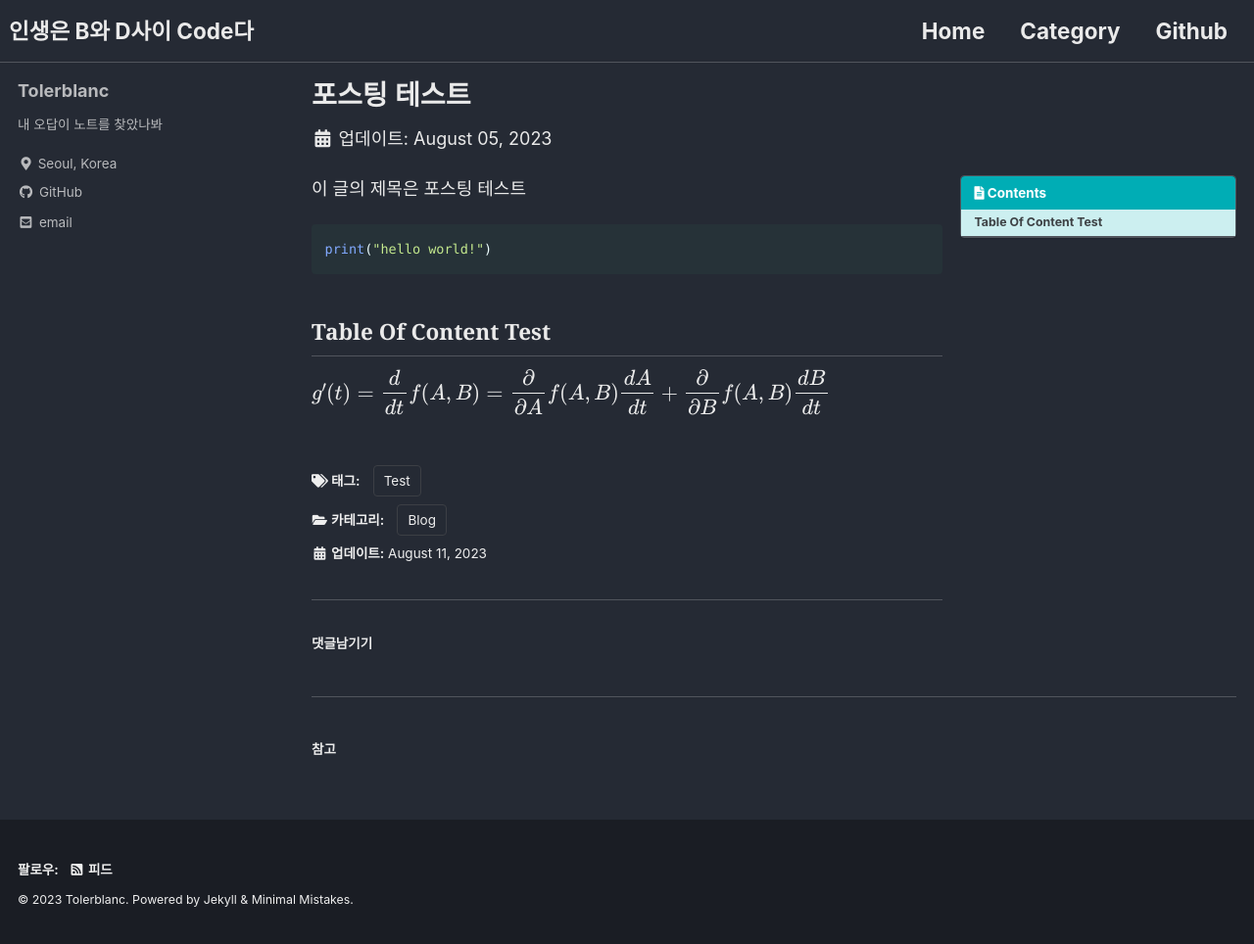
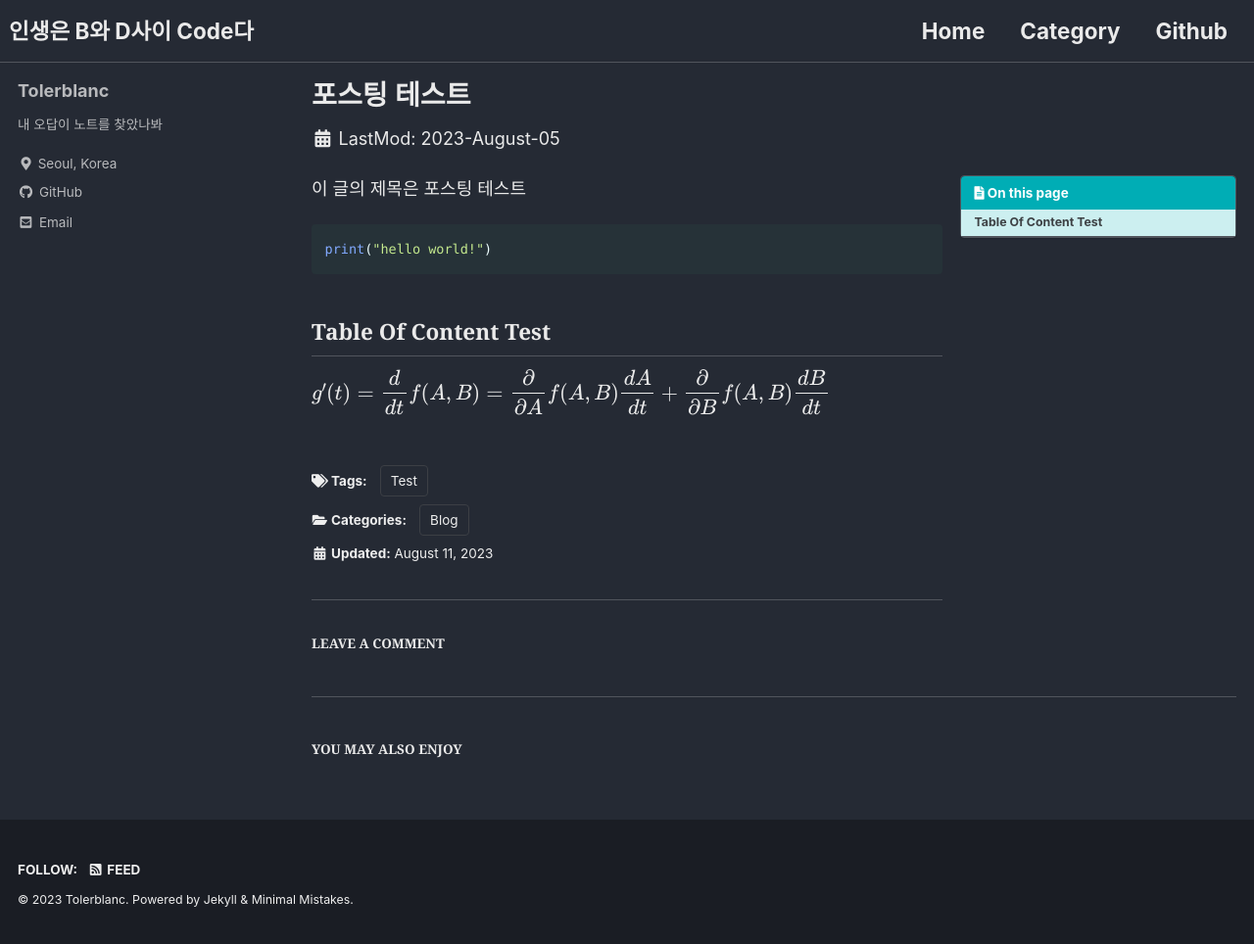
Before and after one commit to Tolerblanc/Tolerblanc.github.io, a Jekyll site: the page built from _posts/2023-08-05-test-post.md, in a window 1280 px wide. Shown: the whole page at 98% size. Built offline with Jekyll 4.4.1, drawn with Linux system fonts in a browser that asks for light colours; cached includes are drawn as plain includes; comment, search, counter and statistics services are not loaded.

Commit message:
change lastmod text

```diff
--- a/_config.yml
+++ b/_config.yml
@@ -15,7 +15,7 @@ remote_theme             : "mmistakes/minimal-mistakes@4.24.0"
 minimal_mistakes_skin    : "dark" # "air", "aqua", "contrast", "dark", "dirt", "neon", "mint", "plum", "sunrise"
 
 # Site Settings
-locale                   : "ko-KR"
+locale                   : "en-US"
 title                    : "인생은 B와 D사이 Code다"
 title_separator          : "-"
 subtitle                 : # site tagline that appears below site title in masthead
--- a/_data/ui-text.yml
+++ b/_data/ui-text.yml
@@ -23,6 +23,7 @@ en: &DEFAULT_EN
   tags_label                 : "Tags:"
   categories_label           : "Categories:"
   date_label                 : "Updated:"
+  update_label               : "LastMod:"
   comments_label             : "Leave a comment"
   comments_title             : "Comments"
   more_label                 : "Learn more"
--- a/_layouts/single.html
+++ b/_layouts/single.html
@@ -32,7 +32,7 @@ layout: default
           {% if page.title %}<h1 id="page-title" class="page__title p-name" itemprop="headline">
             <a href="{{ page.url | absolute_url }}" class="u-url" itemprop="url">{{ page.title | markdownify | remove: "<p>" | remove: "</p>" }}</a>
           </h1>{% endif %}
-		  <p class="page__date"><i class="fas fa-fw fa-calendar-alt" aria-hidden="true"></i> {{ site.data.ui-text[site.locale].date_label | default: "Updated:" }} <time datetime="{{ page.date | date_to_xmlschema }}">{{ page.date | date: "%B %d, %Y" }}</time></p>
+		  <p class="page__date"><i class="fas fa-fw fa-calendar-alt" aria-hidden="true"></i> {{ site.data.ui-text[site.locale].update_label | default: "Updated:" }} <time datetime="{{ page.date | date_to_xmlschema }}">{{ page.date | date: "%Y-%B-%d" }}</time></p>
         </header>
       {% endunless %}
 
```
